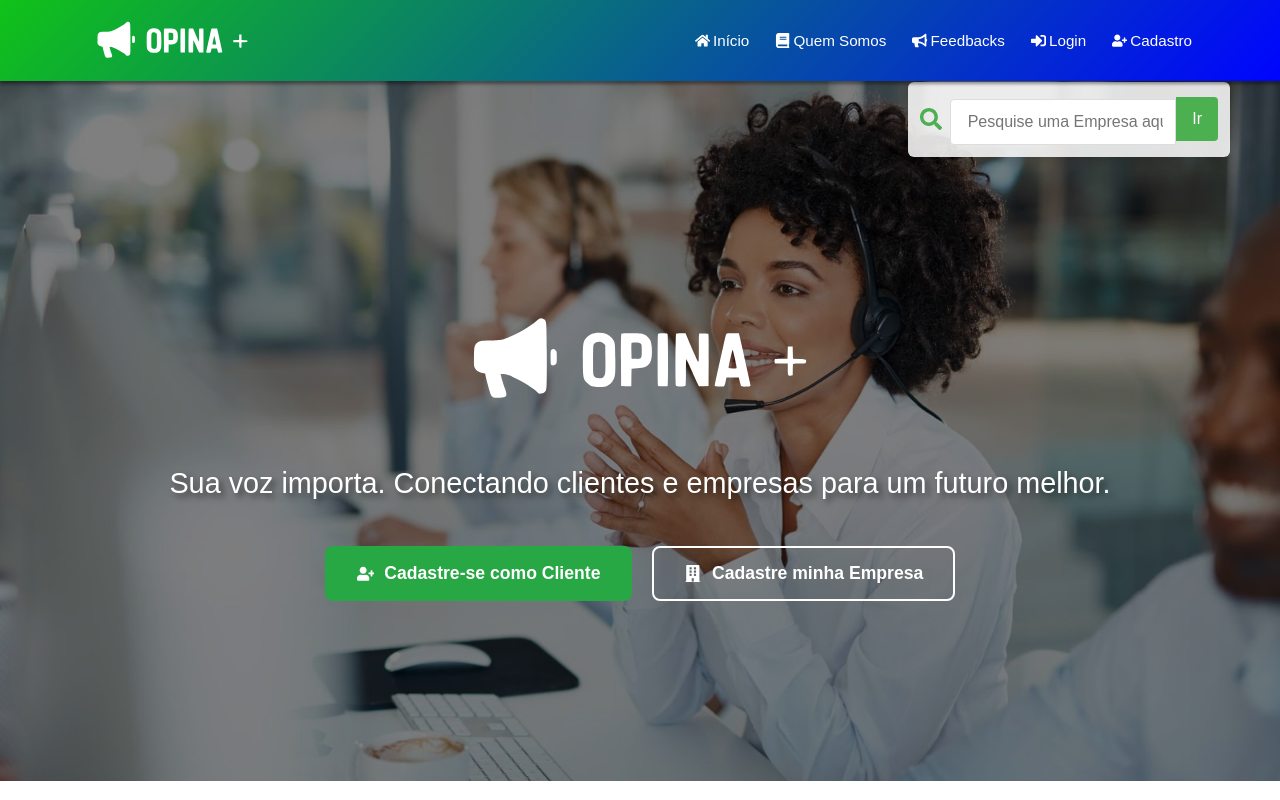
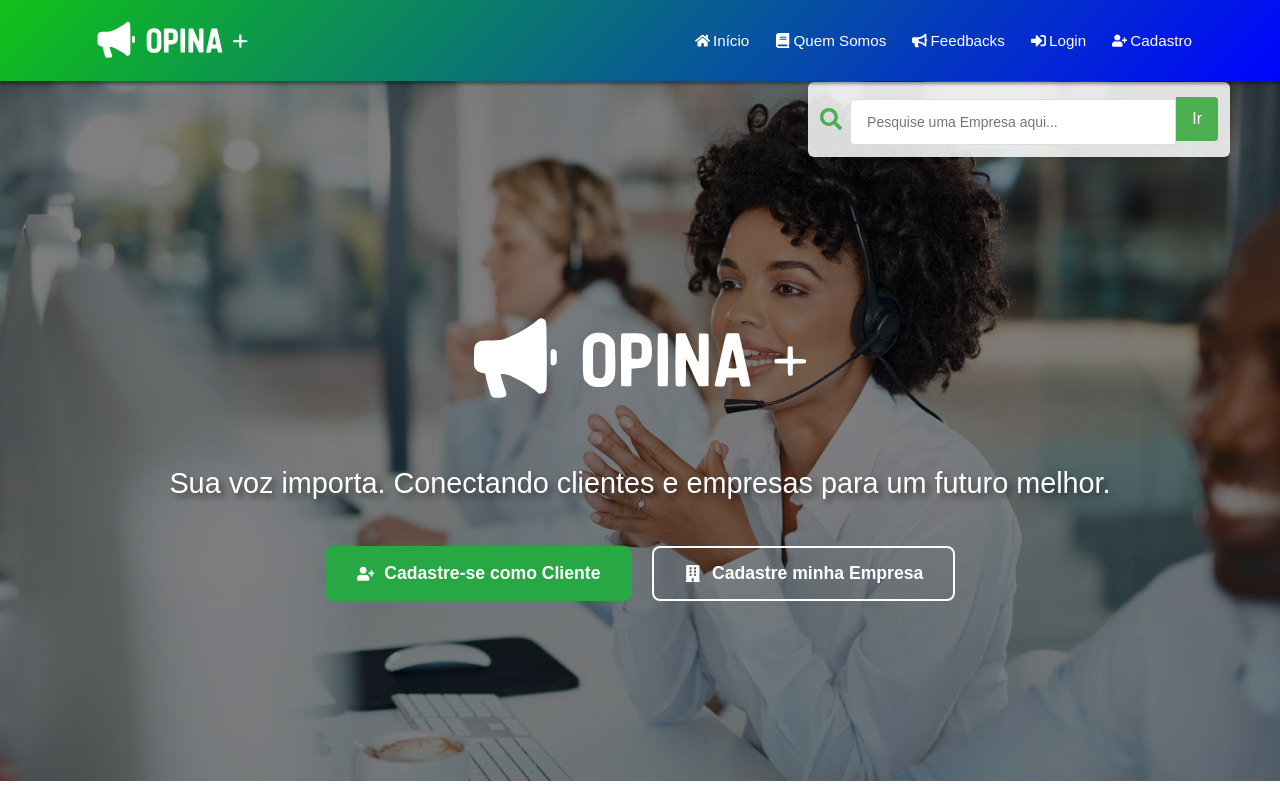
Before and after one commit to Eudantas2024/frontendopinamais, a React (Vite) app: page / in a window 1280 px wide. Shown: the top 800 px of the page. Built offline with nearby package versions, Linux system fonts and the light colour scheme.

Commit message:
frontend opina mais

```diff
--- a/src/pages/Home.css
+++ b/src/pages/Home.css
@@ -222,14 +222,14 @@
   padding: 0 12px;
   border: 1px solid #ddd;
   border-radius: 4px 0 0 4px;
-  width: 200px;
+  width: 300px;
   outline: none;
-  font-size: 16px;
+  font-size: 14px;
 }
 
 .botao-ir {
   height: 44px; /* Mesma altura do input */
-  padding: 0 16px; /* Espaçamento lateral apenas */
+  padding: 2px  16px; /* Espaçamento lateral apenas */
   background-color: #4CAF50;
   color: white;
   border: none;
```
